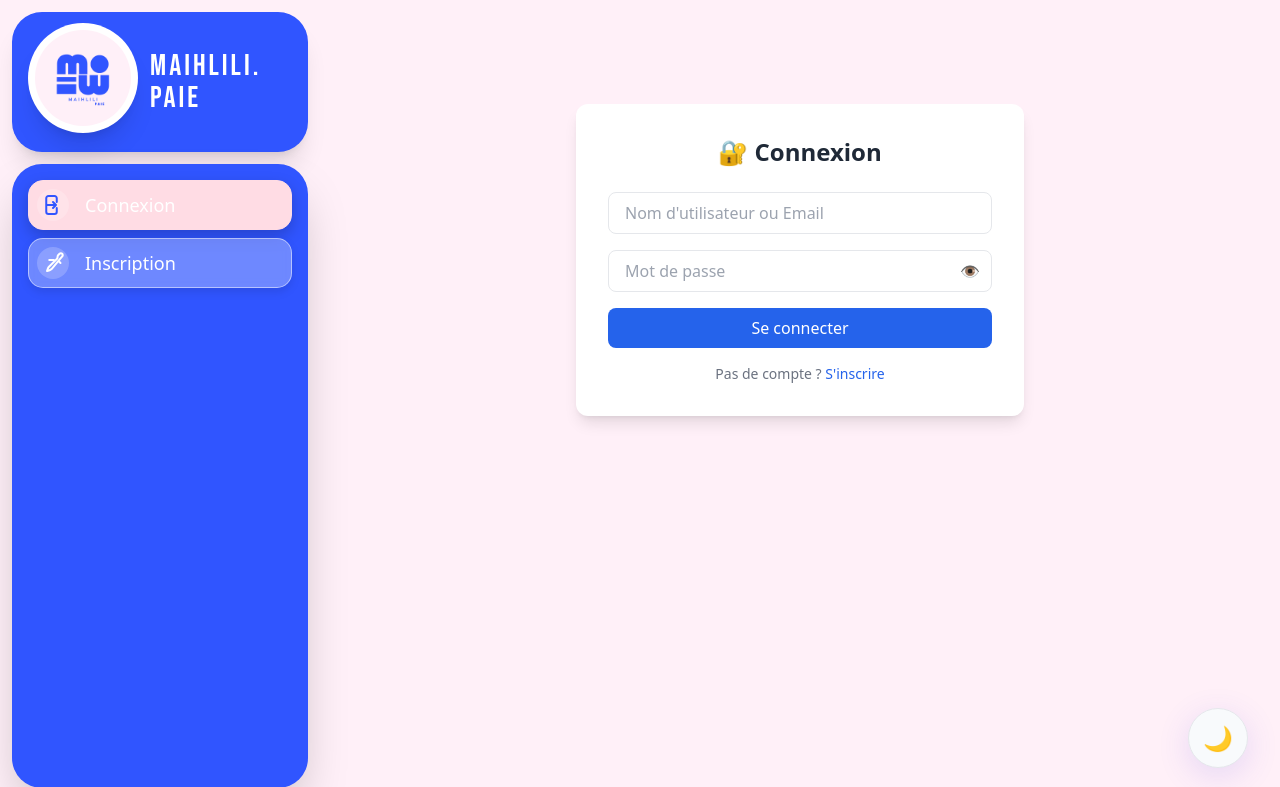
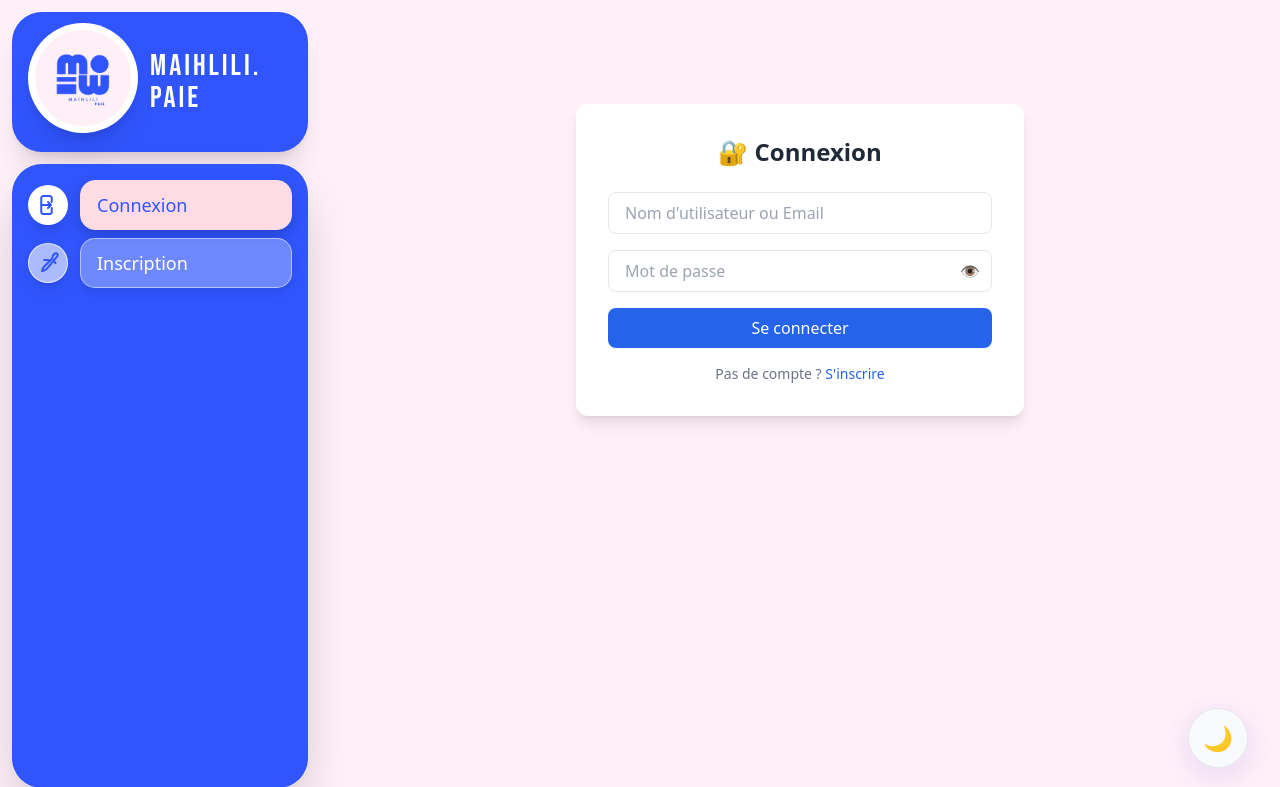
Before and after one commit to filet0fish09/Maihlili.Paie, a Flask app: a page that uses templates/base.html in a window 1280 px wide. Shown: the top 787 px of the page. Run offline with Flask 3, Linux system fonts and the light colour scheme; some libraries are stand-ins or nearby versions.

Commit message:
Update base.html

```diff
--- a/templates/base.html
+++ b/templates/base.html
@@ -10,11 +10,65 @@
         width: 1.5rem; /* 24px */
         height: 1.5rem; /* 24px */
         stroke-width: 2; /* Épaisseur par défaut de Heroicons */
-        color: white;
+        color: #3055ff; /* Les icônes sont bleues par défaut */
     }
+
+    /* Le conteneur d'icône lui-même est blanc/transparent */
+    .icon-container-wrapper {
+        background-color: rgba(255, 255, 255, 0.6); /* Fond de l'icône */
+        border: 1px solid rgba(255, 255, 255, 0.7);
+        backdrop-filter: blur(5px);
+        -webkit-backdrop-filter: blur(5px);
+    }
+
+    /* Styles pour la barre de navigation */
+    .nav-link-group {
+        display: flex;
+        align-items: center;
+        gap: 0.75rem; /* 12px d'espace entre l'icône et le label */
+        width: 100%;
+        height: 50px;
+        text-decoration: none;
+    }
+
+    /* Style par défaut du label (Liquid Glass) */
+    .liquid-glass-label {
+        flex-grow: 1; /* Prend l'espace restant */
+        height: 100%;
+        display: flex;
+        align-items: center;
+        justify-content: flex-start;
+        padding: 0 1rem; /* Padding horizontal */
+        border-radius: 15px; /* Bordure arrondie */
+        color: white; /* Texte blanc par défaut */
+        font-weight: 500;
+
+        /* Styles Liquid Glass par défaut */
+        background-color: rgba(255, 255, 255, 0.3); /* Blanc transparent */
+        box-shadow: 0 4px 10px rgba(0, 0, 0, 0.1);
+        backdrop-filter: blur(5px);
+        -webkit-backdrop-filter: blur(5px);
+        border: 1px solid rgba(255, 255, 255, 0.5); /* Bordure légère */
+    }
+
+    /* Style de l'élément sélectionné (Liquid Glass Rose) */
+    .liquid-glass-selected .liquid-glass-label {
+        background-color: #FFDCE4; /* maihlili-figma-rose */
+        color: #3055ff !important; /* Texte en bleu Maihlili */
+        box-shadow: 0 6px 15px rgba(0, 0, 0, 0.2);
+        border: 1px solid #FFDCE4;
+    }
+
+    /* Le style de l'icône sélectionnée doit rester dans son cercle mais changer de couleur */
     .liquid-glass-selected .icon-container svg {
-        color: #3055ff; /* Couleur bleue pour l'icône sélectionnée */
+        color: #3055ff; /* Icône bleue */
     }
+
+    .liquid-glass-selected .icon-container-wrapper {
+        background-color: white; /* Fond blanc du cercle de l'icône */
+        border: 1px solid rgba(255, 255, 255, 0.5);
+    }
+
   </style>
   <script>
     tailwind.config = {
@@ -60,6 +114,7 @@
     }
   </script>
   <style>
+    /* ... (CSS existant pour le thème et les autres éléments) ... */
     /* -------------------------------------------------------------------------------------------------- */
     /* Couleurs & Thème Maihlili SPV                                                                       */
     /* -------------------------------------------------------------------------------------------------- */
@@ -266,26 +321,6 @@
         font-family: 'Bebas Neue', cursive;
     }
 
-    /* Style par défaut des liens (Liquid Glass) */
-    .liquid-glass-default {
-        background-color: rgba(255, 255, 255, 0.3); /* Blanc transparent */
-        box-shadow: 0 4px 10px rgba(0, 0, 0, 0.1);
-        backdrop-filter: blur(5px); /* Flou (support navigateur variable, nécessite un prefixe ou un plugin tailwind) */
-        -webkit-backdrop-filter: blur(5px);
-        border: 1px solid rgba(255, 255, 255, 0.5); /* Bordure légère */
-    }
-
-    /* Style de l'élément sélectionné (Liquid Glass Rose) */
-    .liquid-glass-selected {
-        /* Utilisation de la couleur rose définie dans tailwind.config */
-        background-color: #FFDCE4; /* maihlili-figma-rose */
-        color: #3055ff !important; /* Texte en bleu Maihlili */
-        box-shadow: 0 6px 15px rgba(0, 0, 0, 0.2);
-        backdrop-filter: blur(5px);
-        -webkit-backdrop-filter: blur(5px);
-        border: 1px solid #FFDCE4;
-    }
-
     /* Le style par défaut de l'ancienne sidebar doit être neutralisé pour la nouvelle */
     [data-theme="dark"] aside {
         background: #3055ff !important; /* Force le bleu même en mode sombre */
@@ -441,40 +476,43 @@
           {% for icon_name, label, url, condition in menu_items_data %}
             {% if condition %}
             <a href="{{ url }}"
-               class="nav-link flex items-center p-2 rounded-[15px] hover:bg-white/20 transition-all duration-200 shadow-md
-                      {% if loop.index == 1 %} liquid-glass-selected {% else %} liquid-glass-default {% endif %}"
-               style="height: 50px; gap: 0.5rem;">
+               class="nav-link-group {% if loop.index == 1 %} liquid-glass-selected {% endif %}">
 
-              <span class="icon-container p-1 bg-white/20 rounded-full w-8 h-8 flex items-center justify-center">
+              <span class="icon-container-wrapper p-1 rounded-full w-10 h-10 flex items-center justify-center shadow-lg transition-all duration-200">
+                  <span class="icon-container">
                       <svg xmlns="http://www.w3.org/2000/svg" fill="none" viewBox="0 0 24 24" stroke-width="1.5" stroke="currentColor">
                         {{ icons[icon_name] | safe }}
                       </svg>
                   </span>
-              <span class="text-lg text-white font-medium ml-2">{{ label }}</span>
+              </span>
+
+              <span class="liquid-glass-label text-lg">{{ label }}</span>
             </a>
             {% endif %}
           {% endfor %}
 
         {% else %}
           <a href="{{ url_for('login') }}"
-             class="nav-link flex items-center p-2 rounded-[15px] liquid-glass-default hover:bg-white/20"
-             style="height: 50px; gap: 0.5rem;">
-            <span class="icon-container p-1 bg-white/20 rounded-full w-8 h-8 flex items-center justify-center">
+             class="nav-link-group">
+            <span class="icon-container-wrapper p-1 rounded-full w-10 h-10 flex items-center justify-center shadow-lg transition-all duration-200">
+                <span class="icon-container">
                     <svg xmlns="http://www.w3.org/2000/svg" fill="none" viewBox="0 0 24 24" stroke-width="1.5" stroke="currentColor">
                       <path stroke-linecap="round" stroke-linejoin="round" d="M15.75 9V5.25A2.25 2.25 0 0 0 13.5 3h-6A2.25 2.25 0 0 0 5.25 5.25v13.5A2.25 2.25 0 0 0 7.5 21h6a2.25 2.25 0 0 0 2.25-2.25V15M12 9l3 3m0 0-3 3m3-3H6" />
                     </svg>
                 </span>
-            <span class="text-lg text-white font-medium ml-2">Connexion</span>
+            </span>
+            <span class="liquid-glass-label text-lg">Connexion</span>
           </a>
           <a href="{{ url_for('register') }}"
-             class="nav-link flex items-center p-2 rounded-[15px] liquid-glass-default hover:bg-white/20"
-             style="height: 50px; gap: 0.5rem;">
-            <span class="icon-container p-1 bg-white/20 rounded-full w-8 h-8 flex items-center justify-center">
+             class="nav-link-group">
+            <span class="icon-container-wrapper p-1 rounded-full w-10 h-10 flex items-center justify-center shadow-lg transition-all duration-200">
+                <span class="icon-container">
                     <svg xmlns="http://www.w3.org/2000/svg" fill="none" viewBox="0 0 24 24" stroke-width="1.5" stroke="currentColor">
                       <path stroke-linecap="round" stroke-linejoin="round" d="M16.862 4.487l1.687-1.688a1.875 1.875 0 1 1 2.652 2.652L10.582 18.07a4.5 4.5 0 0 1-1.897 1.13L6 20l.859-2.288a4.5 4.5 0 0 1 1.13-1.897l8.283-8.281zM18 10.5l1.5 1.5M12.75 9h-4.5" />
                     </svg>
                 </span>
-            <span class="text-lg text-white font-medium ml-2">Inscription</span>
+            </span>
+            <span class="liquid-glass-label text-lg">Inscription</span>
           </a>
         {% endif %}
       </nav>
@@ -482,9 +520,9 @@
       <div class="mt-4 space-y-2">
 
         {% if current_user.is_authenticated %}
-        <div class="flex items-center p-3 rounded-[30px] bg-white/30 backdrop-blur-sm shadow-inner" style="height: 65px;">
+        <div class="user-profile flex items-center p-3 rounded-[30px] bg-white/30 backdrop-blur-sm shadow-inner" style="height: 65px;">
           <div class="w-10 h-10 bg-white/50 rounded-full flex items-center justify-center text-white text-xl font-bold shadow-lg">
-            <svg xmlns="http://www.w3.org/2000/svg" fill="none" viewBox="0 0 24 24" stroke-width="1.5" stroke="currentColor" class="w-6 h-6">
+            <svg xmlns="http://www.w3.org/2000/svg" fill="none" viewBox="0 0 24 24" stroke-width="1.5" stroke="currentColor" class="w-6 h-6 text-maihlili-figma-blue">
               <path stroke-linecap="round" stroke-linejoin="round" d="M17.982 4.743A9.522 9.522 0 0 0 12 3.5c-4.972 0-9 4.028-9 9s4.028 9 9 9 9-4.028 9-9c0-.448-.046-.889-.138-1.32" />
               <path stroke-linecap="round" stroke-linejoin="round" d="M12 12a3 3 0 1 0 0-6 3 3 0 0 0 0 6Z" />
               <path stroke-linecap="round" stroke-linejoin="round" d="M15.406 20.088c-1.691-.715-3.593-1.088-5.406-1.088-1.813 0-3.715.373-5.406 1.088a1.5 1.5 0 0 0-.844 1.341c0 .828.672 1.5 1.5 1.5h9.75a1.5 1.5 0 0 0 1.5-1.5 1.5 1.5 0 0 0-.844-1.341Z" />
@@ -501,9 +539,9 @@
         </div>
 
         <a href="{{ url_for('logout') }}"
-           class="flex items-center justify-center p-3 rounded-[30px] bg-red-400/70 hover:bg-red-500/80 backdrop-blur-sm text-white font-['Bebas_Neue'] uppercase text-xl transition-all duration-200"
+           class="flex items-center justify-center p-3 rounded-[30px] bg-red-400/70 hover:bg-red-50/70 backdrop-blur-sm text-white font-['Bebas_Neue'] uppercase text-xl transition-all duration-200"
            style="height: 45px;">
-          <svg xmlns="http://www.w3.org/2000/svg" fill="none" viewBox="0 0 24 24" stroke-width="2" stroke="currentColor" class="w-6 h-6 mr-2 -translate-y-0.5">
+          <svg xmlns="http://www.w3.org/2000/svg" fill="none" viewBox="0 0 24 24" stroke-width="2" stroke="currentColor" class="w-6 h-6 mr-2 -translate-y-0.5 text-white">
             <path stroke-linecap="round" stroke-linejoin="round" d="M15.75 9V5.25A2.25 2.25 0 0 0 13.5 3h-6A2.25 2.25 0 0 0 5.25 5.25v13.5A2.25 2.25 0 0 0 7.5 21h6a2.25 2.25 0 0 0 2.25-2.25V15M12 9l3 3m0 0-3 3m3-3H6" />
           </svg>
           Se Déconnecter
@@ -564,18 +602,36 @@
 
     document.addEventListener('DOMContentLoaded', function() {
       const currentPath = window.location.pathname;
-      const navLinks = document.querySelectorAll('.nav-link');
+      const navLinks = document.querySelectorAll('.nav-link-group'); // Cibler le nouveau conteneur
 
       navLinks.forEach(link => {
         // Logique pour mettre en surbrillance le lien actif dans la nouvelle structure
-        // Réinitialise d'abord les classes par défaut
+        const linkURL = link.getAttribute('href');
+
+        // Ajout/suppression de la classe de sélection sur le conteneur principal
+        if (linkURL === currentPath) {
+          link.classList.add('liquid-glass-selected');
+        } else {
           link.classList.remove('liquid-glass-selected');
-        link.classList.add('liquid-glass-default');
+        }
 
-        // Applique la classe sélectionnée si le chemin correspond
-        if (link.getAttribute('href') === currentPath) {
-          link.classList.add('liquid-glass-selected');
-          link.classList.remove('liquid-glass-default');
+        // Ajouter un effet de survol pour que le label réagisse
+        const label = link.querySelector('.liquid-glass-label');
+        if (label) {
+          link.addEventListener('mouseover', function() {
+            if (!link.classList.contains('liquid-glass-selected')) {
+              // Effet hover: rendre le label plus opaque/clair si non sélectionné
+              label.style.backgroundColor = 'rgba(255, 255, 255, 0.45)';
+              label.style.border = '1px solid rgba(255, 255, 255, 0.7)';
+            }
+          });
+          link.addEventListener('mouseout', function() {
+            if (!link.classList.contains('liquid-glass-selected')) {
+              // Revenir au style par défaut
+              label.style.backgroundColor = ''; // Revert au CSS (rgba(255, 255, 255, 0.3))
+              label.style.border = ''; // Revert au CSS (rgba(255, 255, 255, 0.5))
+            }
+          });
         }
       });
     });
```
Lines whose indentation alone changed are shown as unchanged.
